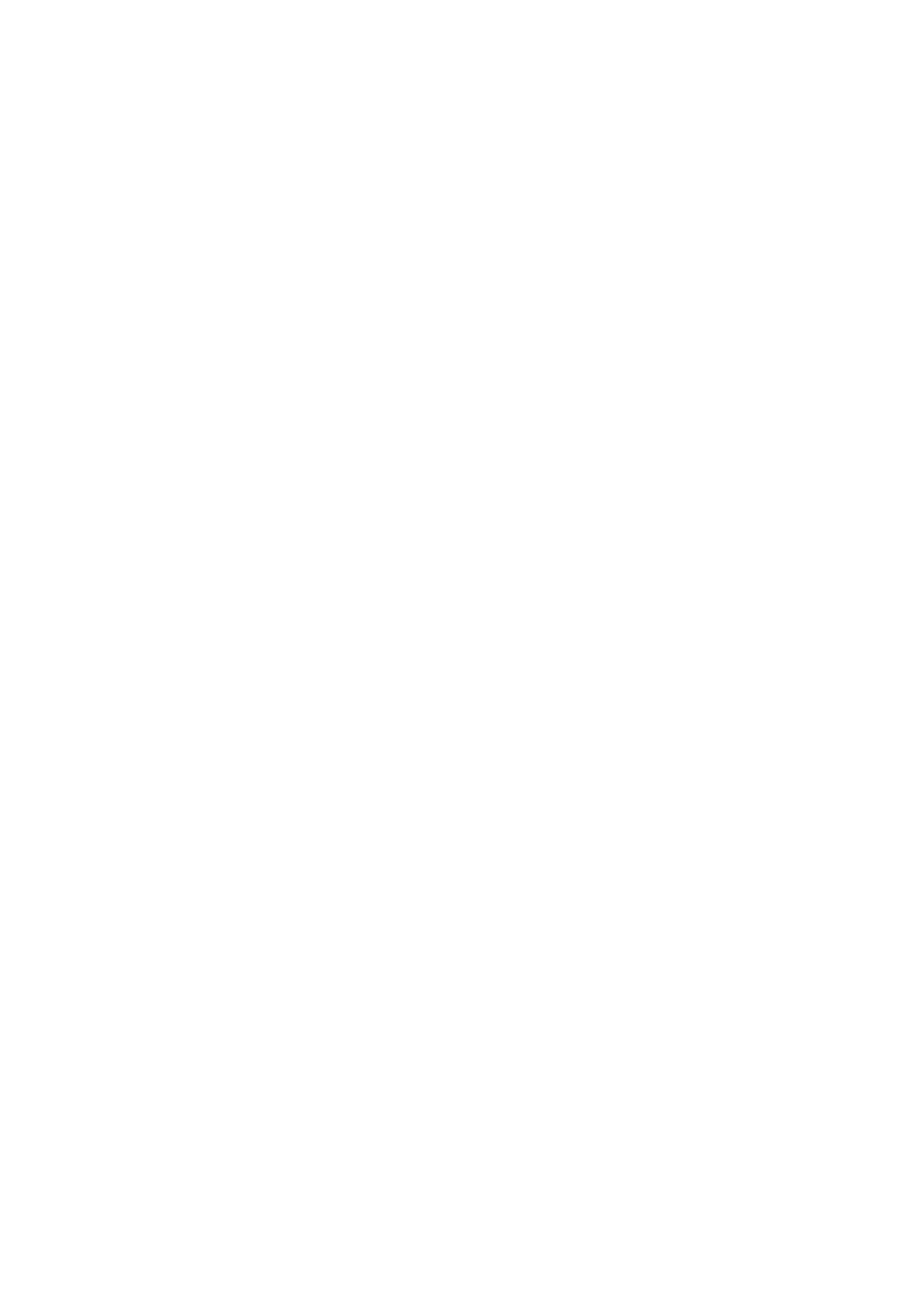
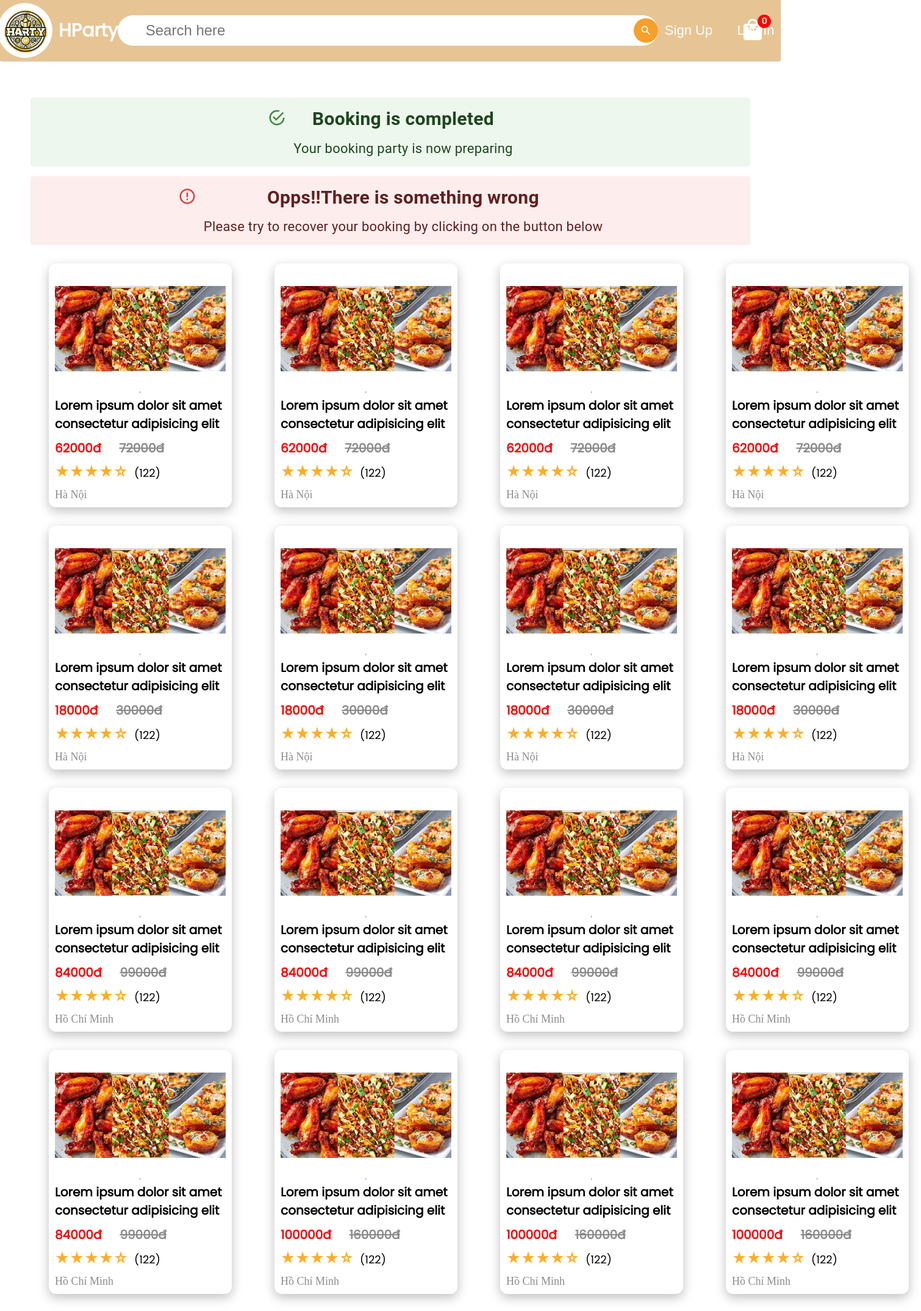
Before and after one commit to trananhmint/HParty, a React (Create React App) app: page /alerts in a window 1280 px wide. Before the commit this address had no page. Shown: the top 2150 px of the page at 61% size, 1510 px wide, since content can reach past the window. Before the commit the page ends 800 px from the top, so only its background shows below. Built offline with nearby package versions, Linux system fonts and the light colour scheme.

Commit message:
App.js(updated) ServiceContext.jsx(fixed), SearchPage.jsx(fixed), Alerts.jsx, Alerts.css

```diff
--- a/src/App.js
+++ b/src/App.js
@@ -12,6 +12,7 @@ import Cart from './Pages/Cart';
 import ServiceCategory from './Pages/ServiceCategory';
 import SearchPage from './Pages/SearchPage';
 import BookingService from './Pages/BookingService';
+import Alerts from './Pages/Alerts';
 
 
 function App() {
@@ -28,6 +29,7 @@ function App() {
           <Route path='/cart' element={<Cart/>}/>
           <Route path='/search' element={<SearchPage/>}/>
           <Route path='/bookingService' element={<BookingService/>}/>
+          <Route path='/alerts' element={<Alerts/>}/>
         </Routes>
       </BrowserRouter>
     </div>
--- /dev/null
+++ b/src/Pages/Alerts.jsx
@@ -0,0 +1,107 @@
+import React, { useEffect, useState } from 'react'
+import Footer from '../Components/Footer/Footer';
+import Navbar from '../Components/Navbar/Navbar';
+import Alert from '@mui/material/Alert';
+import AlertTitle from '@mui/material/AlertTitle';
+import Stack from '@mui/material/Stack';
+import './CSS/Alerts.css'
+import all_service from '../Components/Assets/all_service';
+import Item from '../Components/Item/Item';
+import ReactPaginate from 'react-paginate';
+export const Alerts = () => {
+
+    const items = all_service;
+    function Items({ currentItems }) {
+        return (
+            <div className='services-displayed'>
+                {currentItems && currentItems.map((item, i) => {
+                    return <Item key={i} id={item.id} name={item.name} category={item.category} image={item.image} new_price={item.new_price} old_price={item.old_price} place={item.place} />
+                })}
+            </div>
+
+        )
+    }
+
+    function PaginatedItems({ itemsPerPage }) {
+        const [currentItems, setCurrentItems] = useState(null);
+
+        const [pageCount, setPageCount] = useState(0);
+
+        const [itemOffset, setItemOffset] = useState(0);
+
+        useEffect(() => {
+            const endOffset = itemOffset + itemsPerPage;
+            console.log(`Loading items from ${itemOffset} to ${endOffset}`);
+
+            setCurrentItems(items.slice(itemOffset, endOffset));
+            setPageCount(Math.ceil(items.length / itemsPerPage))
+        }, [itemOffset, itemsPerPage]);
+
+        const handlePageClick = (event) => {
+            const newOffset = (event.selected * itemsPerPage % items.length);
+            console.log(`User requested page number ${event.selected}, which is offset ${newOffset}`);
+            setItemOffset(newOffset);
+        }
+        return (
+            <div className='services-display-pagination'>
+                <div >
+                    <Items currentItems={currentItems} />
+                </div>
+
+
+                <div className="services-pagination">
+                    <ReactPaginate
+
+                        nextLabel="next >"
+                        onPageChange={handlePageClick}
+                        pageRangeDisplayed={3}
+                        marginPagesDisplayed={2}
+                        pageCount={pageCount}
+                        previousLabel="< previous"
+                        pageClassName="page-item"
+                        pageLinkClassName="page-link"
+                        previousClassName="page-item"
+                        previousLinkClassName="page-link"
+                        nextClassName="page-item"
+                        nextLinkClassName="page-link"
+                        breakLabel="..."
+                        breakClassName="page-item"
+                        breakLinkClassName="page-link"
+                        containerClassName="pagination"
+                        activeClassName="active"
+                        renderOnZeroPageCount={null}
+                    />
+                </div>
+
+            </div>
+
+
+        )
+
+    }
+    return (
+        <div className='alert'>
+            <Navbar />
+            <div className="alert-successful-error">
+                <Stack sx={{ width: '100%' }} spacing={2}>
+                    <Alert severity="success" style={{ fontSize: '22px', justifyContent: 'center' }}>
+                        <AlertTitle style={{ fontSize: '30px', fontWeight: '600' }}>Booking is completed</AlertTitle>
+                        Your booking party is now preparing
+                    </Alert>
+
+                    <Alert severity="error" style={{ fontSize: '22px', justifyContent: 'center' }}>
+                        <AlertTitle style={{ fontSize: '30px', fontWeight: '600' }}>Opps!!There is something wrong</AlertTitle>
+                        Please try to recover your booking by clicking on the button below
+                    </Alert>
+                </Stack>
+            </div>
+
+            <div className="alerts-services">
+                <PaginatedItems itemsPerPage={16} />
+            </div>
+            <Footer />
+        </div>
+    )
+}
+
+export default Alerts;
--- /dev/null
+++ b/src/Pages/CSS/Alerts.css
@@ -0,0 +1,68 @@
+.alert {
+    display: flex;
+    flex-direction: column;
+}
+.alert-successful-error {
+    padding: 10px 50px;
+    align-items: center;
+    text-align: center;
+}
+.alert-successful-error svg {
+    font-size: 30px;
+    margin-top: 5px;
+}
+.services-pagination {
+    display: float;
+    float: right;
+
+}
+.services-display-pagination {
+    display: flex;
+    flex-direction: column;
+    gap: 30px;
+
+}
+.services-displayed {
+    display: grid;
+    grid-template-columns: 0.5fr 0.5fr 0.5fr 0.5fr;
+    gap: 30px;
+}
+
+.pagination {
+    display: flex;
+    justify-content: center;
+    align-items: center;
+    list-style: none;
+    gap: 30px;
+}
+
+.page-link {
+    padding: 0px 12px;
+}
+
+.page-item {
+    color: black;
+    float: left;
+    padding: 8px 16px;
+    text-decoration: none;
+    transition: background-color .3s;
+    border: 1px solid #ddd;
+    margin: 0 4px;
+    cursor: pointer;
+
+}
+
+.page-item.active {
+    background-color: #E7C494;
+    color: white;
+}
+
+.page-item:hover:not(.active) {
+    background-color: #E7C494;
+    color: white;
+}
+
+.alerts-services {
+    padding: 20px;
+    margin-left: 40px;
+}
--- a/src/Pages/SearchPage.jsx
+++ b/src/Pages/SearchPage.jsx
@@ -1,10 +1,10 @@
-import React, { useContext, useEffect, useState } from 'react'
+import React, {useEffect, useState } from 'react'
 import './CSS/SearchPage.css'
+import all_service from '../Components/Assets/all_service';
 import InputLabel from '@mui/material/InputLabel';
 import MenuItem from '@mui/material/MenuItem';
 import FormControl from '@mui/material/FormControl';
 import Select from '@mui/material/Select';
-import { ServiceContext } from '../Components/Context/ServiceContext';
 import Item from '../Components/Item/Item';
 import ReactPaginate from 'react-paginate';
 import Checkbox from '@mui/material/Checkbox';
@@ -21,7 +21,6 @@ export const SearchPage = () => {
         setCategory(event.target.value);
     };
 
-    const { all_service } = useContext(ServiceContext);
     const items = all_service;
 
     function Items({ currentItems }) {
--- a/src/Pages/ServiceCategory.jsx
+++ b/src/Pages/ServiceCategory.jsx
@@ -11,9 +11,6 @@ import Footer from '../Components/Footer/Footer';
 
 
 export const ServiceCategory = (props) => {
-
-
-
 
   const { all_service } = useContext(ServiceContext);
 
--- a/src/index.js
+++ b/src/index.js
@@ -7,7 +7,6 @@ import ServiceContextProvider from './Components/Context/ServiceContext';
 
 const root = ReactDOM.createRoot(document.getElementById('root'));
 root.render(
-
   <ServiceContextProvider>
     <App />
   </ServiceContextProvider>
```
Also changed, not shown: src/Context/ServiceContext.jsx (+9 -9 lines).
